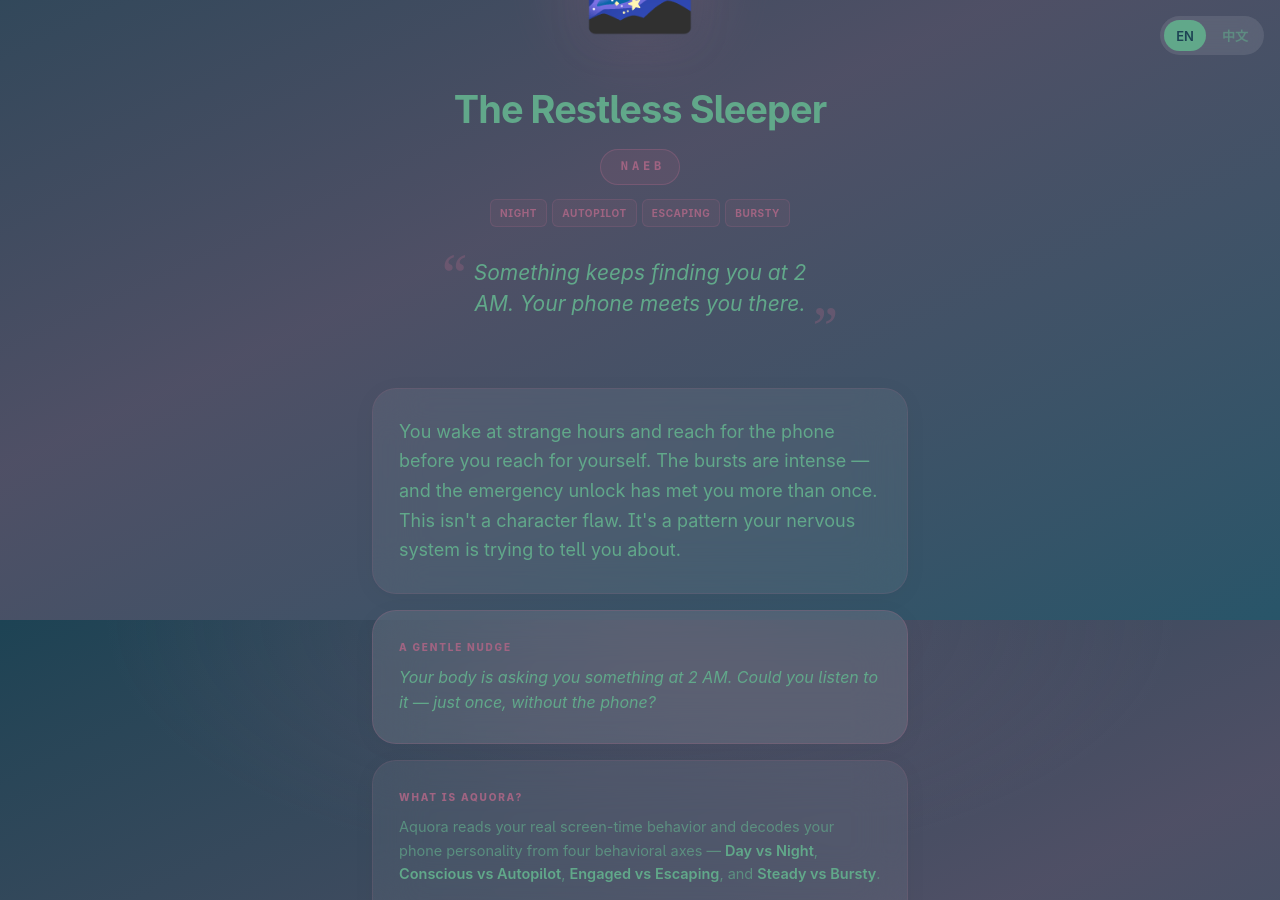
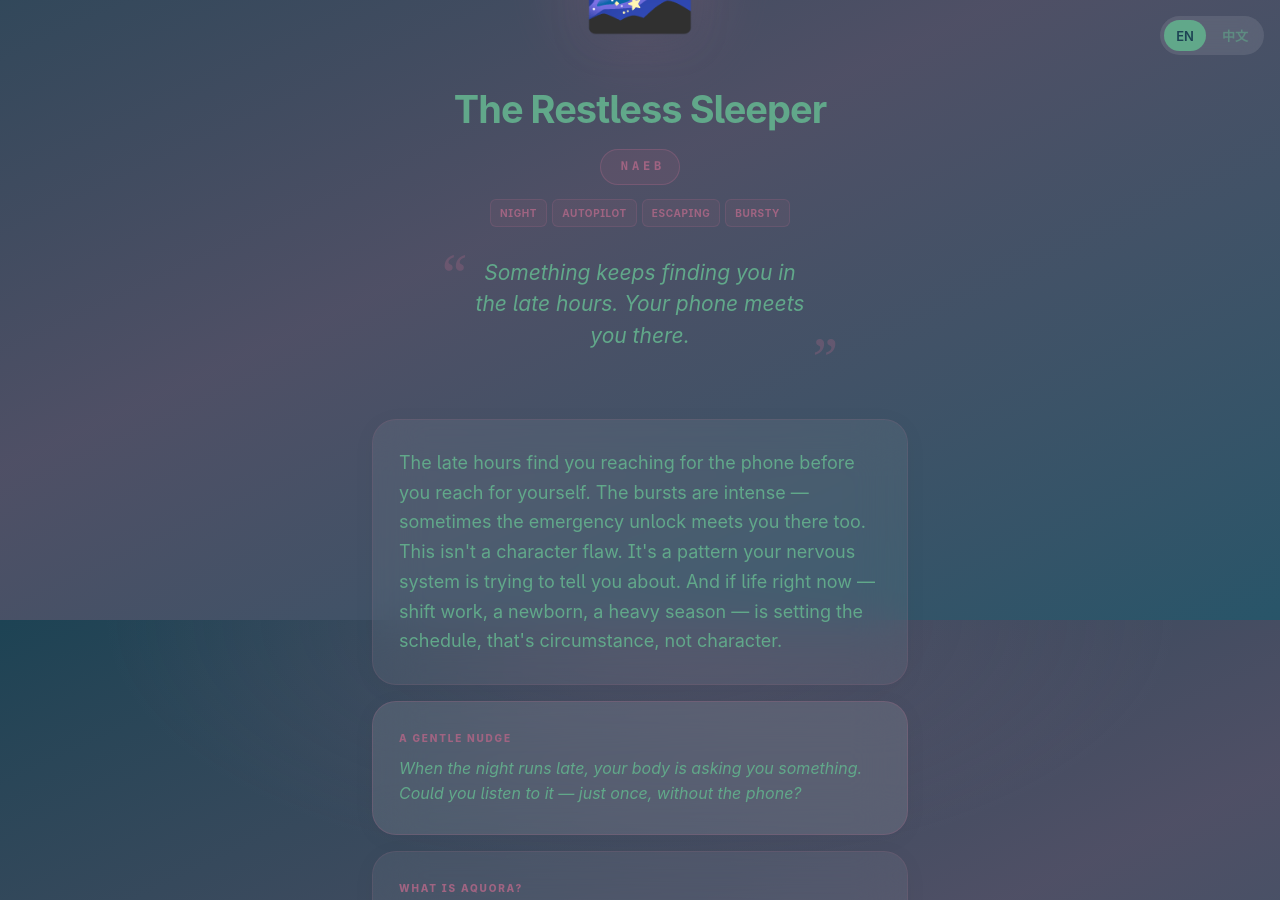
Before and after one commit to aquora-app/Aquora, a Jekyll site: the page built from p/NAEB.md, in a window 1280 px wide and 900 px high, scrolled down 280 px. Built offline with Jekyll 4.4.1, drawn with Linux system fonts in a browser that asks for light colours; part of the change alters nothing that is shown.

Commit message:
Archetypes: sync the hedged copy from the app (10 strings, EN+zh)
The app rewrote ten archetype strings (iOS commit b5fcf01) to stop
asserting facts the behavioral classifier does not select for; the
landing pages were still showing the old claims. Ported verbatim:

- NAEB tagline/description/nudge: no more "2 AM" or "the emergency
  unlock has met you more than once" (the Bursty pole is reachable at
  zero emergency unlocks); description gains the circumstance
  acknowledgment (shift work / newborn — circumstance, not character).
- NCEB description+nudge, NAES description+nudge, NCGB description,
  NAGS nudge: midnight/insomnia framing softened to late-hours (a
  22:00-23:30 heavy user classifies decisively N with zero
  post-midnight activity).
- DAGS description: "You don't scroll to escape" → observation-neutral
  "Nothing in your pattern says you're escaping".

Co-Authored-By: Claude Opus 4.8 <noreply@anthropic.com>

```diff
--- a/_data/archetypes.yml
+++ b/_data/archetypes.yml
@@ -104,8 +104,8 @@ archetypes:
     axes_zh: [白天, 自动驾驶, 投入, 稳定]
     tagline: "Shiny things catch you — and that's part of your charm."
     tagline_zh: "闪亮的东西总会勾住你——那也是你迷人的地方。"
-    description: "Beautiful things pull your eye, and your phone shows you a lot of beautiful things. You don't scroll to escape — you scroll because the world is interesting. Steady, curious, a little distracted. A magpie with no apologies."
-    description_zh: "漂亮的东西会牵住你的目光，而手机上漂亮的东西又特别多。你不是为了逃离才滑动——而是因为这个世界对你来说本来就有趣。稳稳的，好奇着，偶尔有点走神。一只不需要为此道歉的喜鹊。"
+    description: "Beautiful things pull your eye, and your phone shows you a lot of beautiful things. Nothing in your pattern says you're escaping — the world just keeps being interesting. Steady, curious, a little distracted. A magpie with no apologies."
+    description_zh: "漂亮的东西会牵住你的目光，而手机上漂亮的东西又特别多。你的模式里看不到逃离的影子——只是这个世界对你来说本来就有趣。稳稳的，好奇着，偶尔有点走神。一只不需要为此道歉的喜鹊。"
     nudge: "Try making a list of the 5 most interesting things you saw today — see what surprises you."
     nudge_zh: "试着列一张清单：今天你看到的 5 件最有趣的事——看看有什么会让你意外。"
 
@@ -148,10 +148,10 @@ archetypes:
     axes_zh: [夜晚, 觉察, 逃避, 爆发]
     tagline: "You're awake, searching for what the day didn't give you."
     tagline_zh: "你醒着，去找白天没给你的那部分。"
-    description: "You're awake when most people aren't. And you know why — something's unfinished in the day, and the scrolling is how you reach for it. Your awareness sharpens the question: is your phone meeting you in that searching, or just delaying it?"
-    description_zh: "当大多数人都已入睡时，你还醒着。而且你知道为什么——白天有些事情没有结束，于是你用滑动手机的方式去够它。你的清醒让一个问题更尖锐：手机是在陪你一起寻找，还是在帮你延后那个寻找？"
-    nudge: "Before the next midnight scroll, could you ask: what am I actually looking for?"
-    nudge_zh: "下一次半夜想滑手机之前，能不能先问自己一句：我其实在找什么？"
+    description: "Your evenings run long, and you know why — something's unfinished in the day, and the scrolling is how you reach for it. Your awareness sharpens the question: is your phone meeting you in that searching, or just delaying it?"
+    description_zh: "你的夜晚总是拉得很长，而且你知道为什么——白天有些事情没有结束，于是你用滑动手机的方式去够它。你的清醒让一个问题更尖锐：手机是在陪你一起寻找，还是在帮你延后那个寻找？"
+    nudge: "Before the next late-night scroll, could you ask: what am I actually looking for?"
+    nudge_zh: "下一次深夜想滑手机之前，能不能先问自己一句：我其实在找什么？"
 
   - code: NCGS
     name: The Nocturnal Scholar
@@ -176,8 +176,8 @@ archetypes:
     axes_zh: [夜晚, 觉察, 投入, 爆发]
     tagline: "Ideas find you in the dark — your phone is where they land."
     tagline_zh: "灵感在黑夜里找上你——手机是它们落下的地方。"
-    description: "You're awake because something inspired you, and you're chasing it. The nights find you writing, reading, building, wondering. Your phone is a tool, not a crutch. These are rare nights — protect them. But also: rest."
-    description_zh: "你醒着，是因为某件事点燃了你，你在追着它跑。这样的夜里，你写、你读、你做东西、你思考。手机对你来说是工具，而不是拐杖。这种夜晚很珍贵——请好好保护它们。但也别忘了：休息。"
+    description: "Your late hours belong to whatever inspired you — you're chasing it. The nights find you writing, reading, building, wondering. Your phone is a tool, not a crutch. These are rare nights — protect them. But also: rest."
+    description_zh: "你的深夜属于点燃你的那件事——你在追着它跑。这样的夜里，你写、你读、你做东西、你思考。手机对你来说是工具，而不是拐杖。这种夜晚很珍贵——请好好保护它们。但也别忘了：休息。"
     nudge: "Sleep is where inspiration consolidates. Could you try bed at 11:30 once, just as an experiment?"
     nudge_zh: "灵感是在睡眠里被沉淀下来的。可不可以试一次，11:30 就上床，作为一个小小的实验？"
 
@@ -192,10 +192,10 @@ archetypes:
     axes_zh: [夜晚, 自动驾驶, 逃避, 稳定]
     tagline: "The nights ask something of you, and you answer with scrolling."
     tagline_zh: "夜晚向你索取一些东西，你用滑动屏幕回应它。"
-    description: "The dark asks something of you — loneliness, restlessness, something softer than you'd say out loud. You don't fully know why you're still awake, but you are. The phone is there to meet you. Noticing that pattern is the first gift you can give yourself."
-    description_zh: "夜晚向你索取些什么——孤单、躁动，或者一些你不会说出口的、更柔软的东西。你并不完全知道自己为什么还醒着，但你就是醒着。手机就在那儿，迎接你。看见这个模式，是你能给自己的第一份礼物。"
-    nudge: "Next time you reach at 1 AM, could you place a hand on your chest first? Just for a breath."
-    nudge_zh: "下次凌晨 1 点想拿手机时，能不能先把手放在胸口？只放一个呼吸的时间。"
+    description: "The dark asks something of you — loneliness, restlessness, something softer than you'd say out loud. You don't fully know why the evenings drift this way, but they do. The phone is there to meet you. Noticing that pattern is the first gift you can give yourself."
+    description_zh: "夜晚向你索取些什么——孤单、躁动，或者一些你不会说出口的、更柔软的东西。你并不完全知道夜晚为什么总是这样飘走，但它就是这样。手机就在那儿，迎接你。看见这个模式，是你能给自己的第一份礼物。"
+    nudge: "Next time you reach for the phone late at night, could you place a hand on your chest first? Just for a breath."
+    nudge_zh: "下次深夜想拿手机时，能不能先把手放在胸口？只放一个呼吸的时间。"
 
   - code: NAEB
     name: The Restless Sleeper
@@ -204,12 +204,12 @@ archetypes:
     color: "#A06482"
     axes: [Night, Autopilot, Escaping, Bursty]
     axes_zh: [夜晚, 自动驾驶, 逃避, 爆发]
-    tagline: "Something keeps finding you at 2 AM. Your phone meets you there."
-    tagline_zh: "某些什么总在凌晨 2 点找上你，手机正在那里等你。"
-    description: "You wake at strange hours and reach for the phone before you reach for yourself. The bursts are intense — and the emergency unlock has met you more than once. This isn't a character flaw. It's a pattern your nervous system is trying to tell you about."
-    description_zh: "你会在一些奇怪的时间醒来，先伸手去摸手机，而不是先回到自己身上。这些时刻的爆发都很猛烈——紧急解锁也不止一次找到过你。这不是你性格上的缺陷，而是你的神经系统正在以某种方式告诉你的一种模式。"
-    nudge: "Your body is asking you something at 2 AM. Could you listen to it — just once, without the phone?"
-    nudge_zh: "凌晨 2 点的时候，你的身体在跟你说一些话。能不能就一次，不拿手机，去听一听？"
+    tagline: "Something keeps finding you in the late hours. Your phone meets you there."
+    tagline_zh: "某些什么总在深夜找上你，手机正在那里等你。"
+    description: "The late hours find you reaching for the phone before you reach for yourself. The bursts are intense — sometimes the emergency unlock meets you there too. This isn't a character flaw. It's a pattern your nervous system is trying to tell you about. And if life right now — shift work, a newborn, a heavy season — is setting the schedule, that's circumstance, not character."
+    description_zh: "深夜时分，你常常先伸手去摸手机，而不是先回到自己身上。这些时刻的爆发很猛烈——有时，紧急解锁也会在那里遇见你。这不是你性格上的缺陷，而是你的神经系统正在以某种方式告诉你的一种模式。如果此刻是生活在替你安排作息——轮班、新生儿、或一段沉重的日子——那是处境，不是你这个人。"
+    nudge: "When the night runs late, your body is asking you something. Could you listen to it — just once, without the phone?"
+    nudge_zh: "夜深的时候，你的身体在跟你说一些话。能不能就一次，不拿手机，去听一听？"
 
   - code: NAGS
     name: The Starlight Magpie
@@ -222,8 +222,8 @@ archetypes:
     tagline_zh: "深夜的时光，把奇异的小宝藏带到你的屏幕上。"
     description: "Somehow you drift to your phone late, and it brings you things you didn't know you needed. Maybe curiosity, maybe connection, maybe just moving images. You're not chasing it down; it comes to you. The risk is losing the hours the mornings were going to need."
     description_zh: "不知怎么的，你深夜会漂回到手机这里，它会带来一些你自己都没意识到自己需要的东西。也许是好奇心、也许是陪伴感，也许只是一段流动的画面。不是你去追它，是它来找你。风险是：那些原本要交给清晨的时间，会被一点点拿走。"
-    nudge: "Could one night this week be phone-free after midnight? See what the dark brings without a screen."
-    nudge_zh: "这一周可不可以有一个晚上，过了 12 点就不再碰手机？看看不带屏幕的夜，会带来什么。"
+    nudge: "Could one late evening this week be phone-free? See what the dark brings without a screen."
+    nudge_zh: "这一周可不可以有一个晚上，早早放下手机？看看不带屏幕的夜，会带来什么。"
 
   - code: NAGB
     name: The Ember Chaser
```
